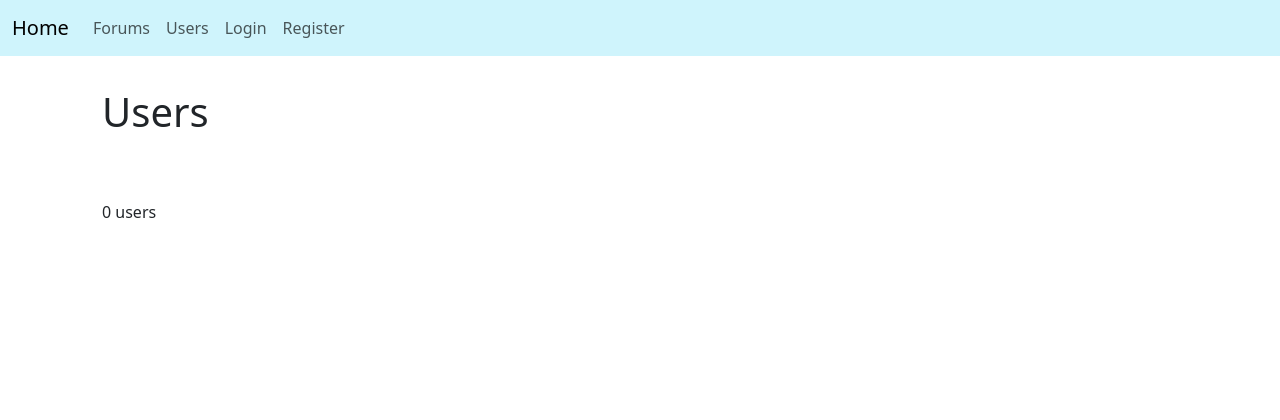
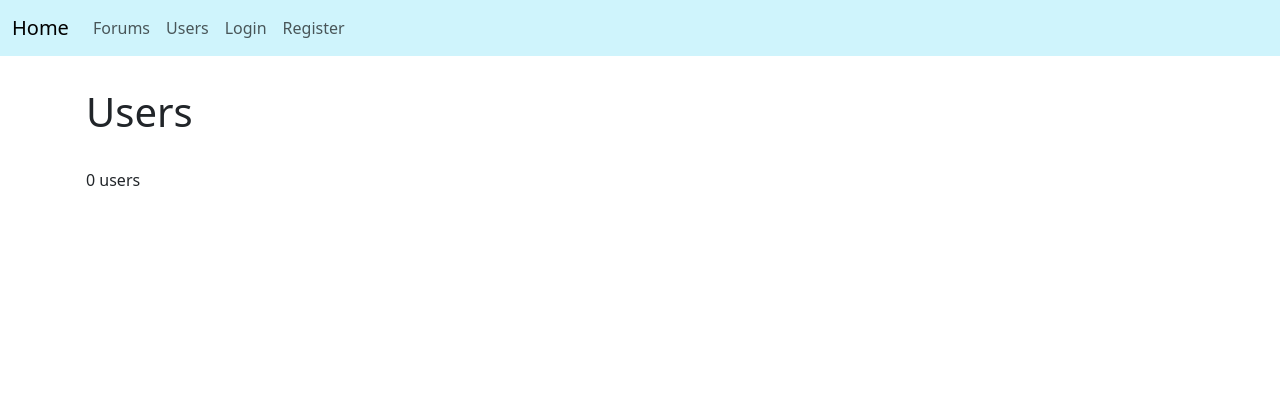
Before and after one commit to luke-hamann/stc-cis-241-final-project, a PHP site: template views/home/users.php in a window 1280 px wide. Shown: the top 420 px of the page. Run offline with PHP 8.4, Linux system fonts and the light colour scheme; the template is opened without the code that fills it, so the values that code supplies are empty.

Commit message:
Fix users page layout

```diff
--- a/views/home/users.php
+++ b/views/home/users.php
@@ -1,11 +1,11 @@
 <?php include('./views/shared/header.php'); ?>
 
 <div class="row">
-    <h1 class="m-3 p-3">Users</h1>
-    <p class="m-3 p-3">
+    <h1 class="p-3 mt-3 mb-0">Users</h1>
+    <p class="p-3">
         <?php echo count($model->users) . ' user' .  (count($model->users) == 1 ? '' : 's'); ?>
     </p>
-    <table class="m-3 p-3">
+    <table class="table table-striped p-3 mb-5">
         <tbody>
             <?php foreach($model->users as $user) : ?>
                 <tr>
@@ -17,10 +17,12 @@
                             <form action="?action=resetPassword" method="post">
                                 <input type="hidden" name="id" value="<?php echo $user->id; ?>" />
                                 <input type="submit" value="Reset Password" class="btn btn-warning" />
-                                <input type="checkbox" name="confirm" id="confirm-reset-<?php echo $user->id; ?>" />
-                                <label for="confirm-reset-<?php echo $user->id; ?>">
-                                    Confirm
-                                </label>
+                                <div class="d-inline-block">
+                                    <input type="checkbox" name="confirm" id="confirm-reset-<?php echo $user->id; ?>" />
+                                    <label for="confirm-reset-<?php echo $user->id; ?>">
+                                        Confirm
+                                    </label>
+                                </div>
                             </form>
                         </td>
                         <td class="p-3">
```
